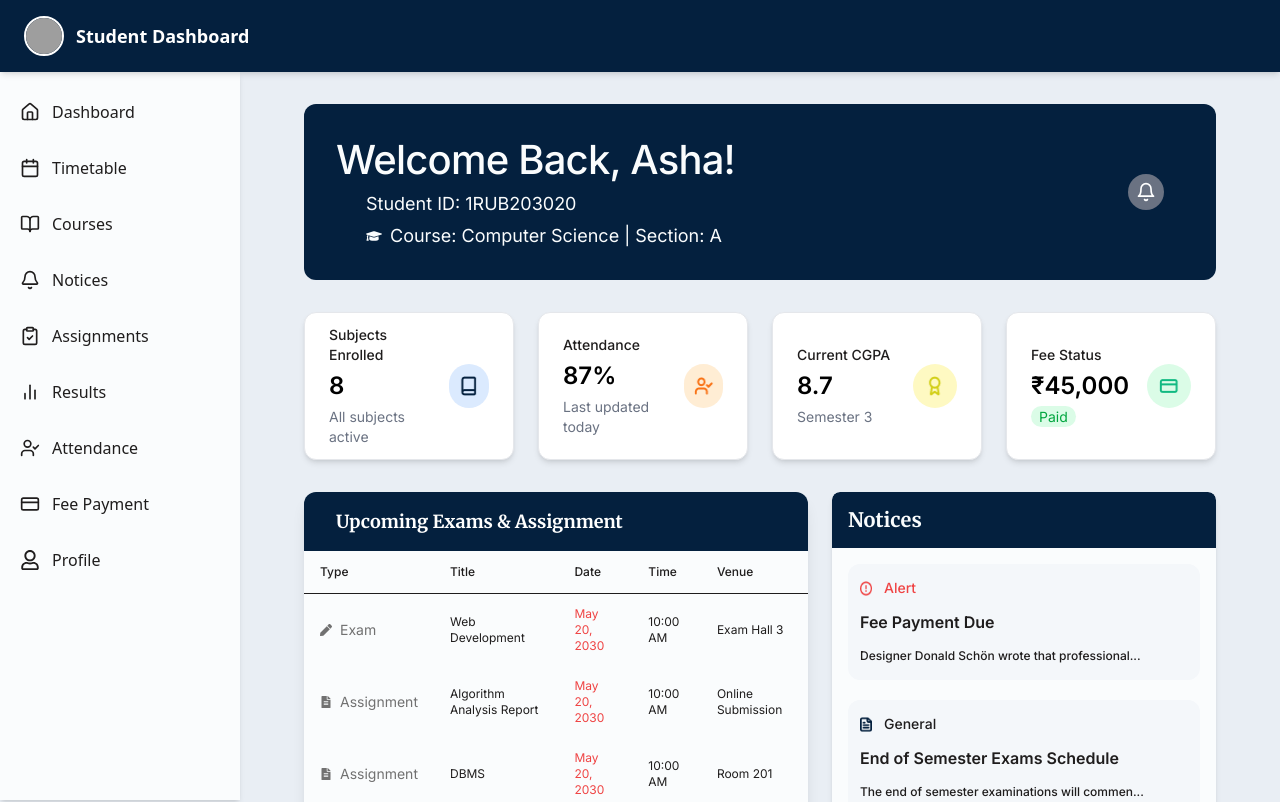
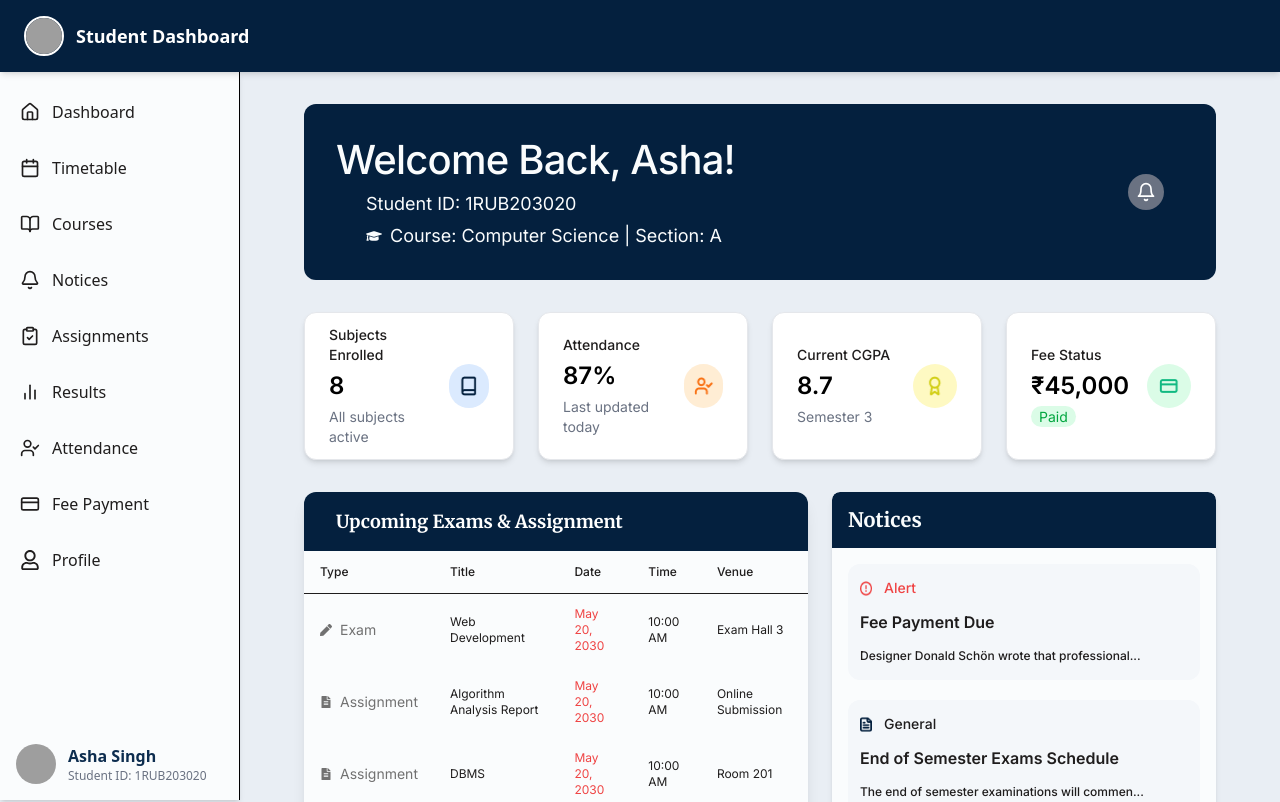
Before and after one commit to Aristiec/SMSfrontend, a React (Vite) app in the folder frontend/: page / in a window 1280 px wide. Shown: the top 802 px of the page. Built offline with nearby package versions, Linux system fonts and the light colour scheme; grey boxes are pictures that could not be loaded; a web font is replaced by a local one.

Commit message:
scroll fixed

```diff
--- a/frontend/src/components/student/Navbar.jsx
+++ b/frontend/src/components/student/Navbar.jsx
@@ -30,8 +30,8 @@ const Navbar = () => {
   const location = useLocation();
 
   return (
-    <div className="h-screen w-[250px] bg-[#FAFCFD] flex flex-col justify-between border-r">
-      <ul className="pt-4 flex flex-col space-y-2 flex-1 overflow-y-auto">
+    <div className="h-full bg-[#FAFCFD] flex flex-col justify-between border-r ">
+      <ul className="pt-4 flex flex-col space-y-2 flex-1 overflow-y-auto overflow-x-hidden">
         {menuItems.map(({ name, icon: Icon, path }) => {
           const isActive = location.pathname.startsWith(path);
 
```
